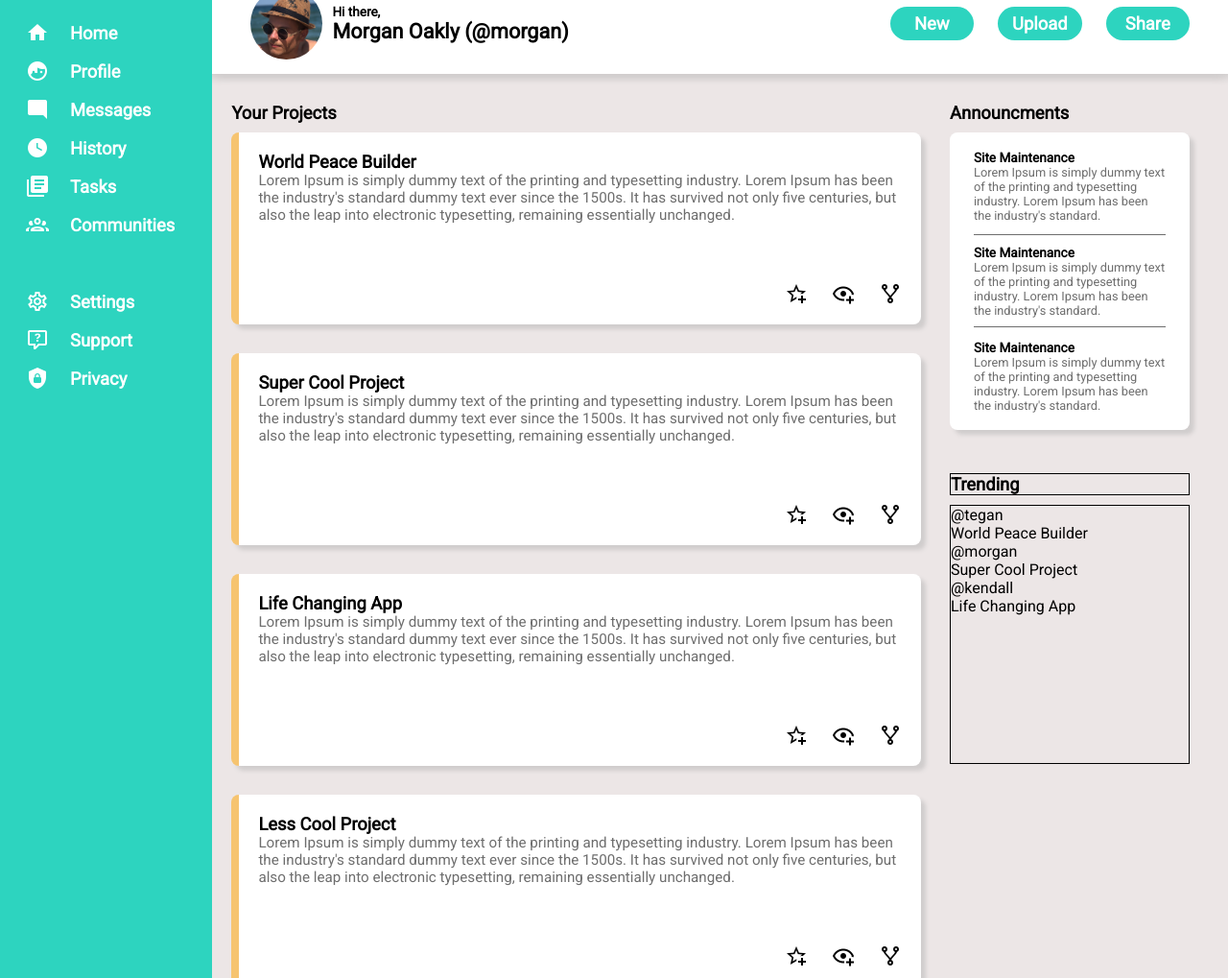
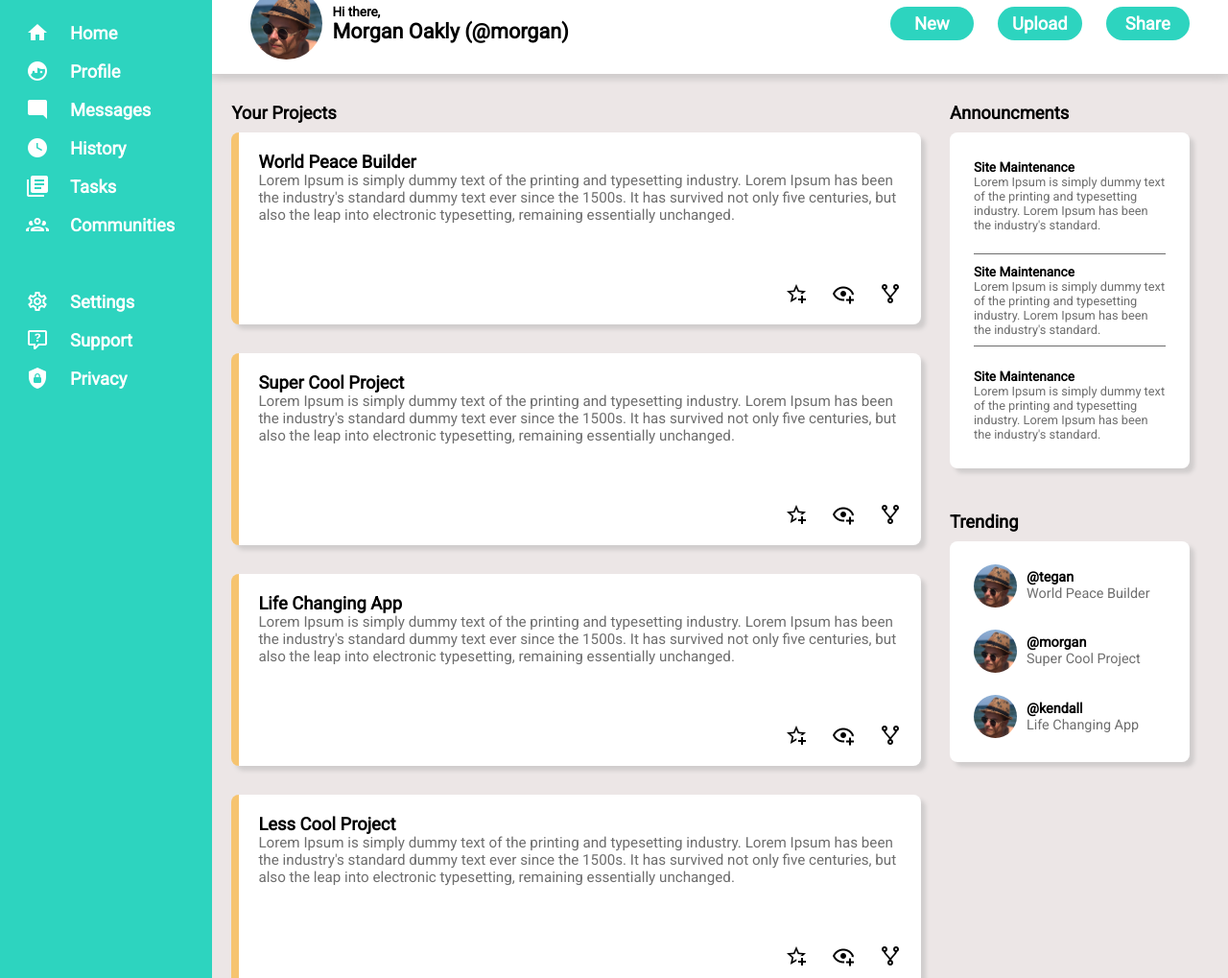
Before and after one commit to character-ignotus/Project--Admin_Dashboard, a plain HTML site: page index.html in a window 1280 px wide. Shown: the part 81-1100 px from the top of the page at 96% size. Drawn offline with Linux system fonts and the light colour scheme.

Commit message:
Style trending section

```diff
--- a/style.css
+++ b/style.css
@@ -219,7 +219,7 @@ input[type='search']:focus {
 
 .announcments-card {
     padding: 15px 25px;
-    height: 310px;
+    height: 350px;
     min-width: 250px;
     font-size: 0.8rem;
     display: grid;
@@ -253,16 +253,42 @@ input[type='search']:focus {
 }
 
 .trending-title {
-    border: 1px solid black;
     font-size: 1.15rem;
     font-weight: 800;
     margin-top: 35px;
 }
 
 .trending-card {
-    border: 1px solid black;
-    height: 270px;
+    height: 230px;
     min-width: 250px;
+    display: grid;
+    padding: 12.5px 25px;
+    background-color: white;
+    color: rgb(110, 110, 110);
+    box-shadow: 5px 5px 4px rgb(208, 205, 205);
+    border-radius: 8px;
+}
+
+.trending-account {
+    display: grid;
+    grid-template-columns: 45px 2fr;
+    column-gap: 10px;
+    font-size: 0.9rem;
+    align-items: center;
+}
+
+.trending-account > div:nth-child(1) {
+    width: 45px;
+    height: 45px;
+    border-radius: 50%;
+    background-image: url(Images/Icons/profile-pic-test.jpg);
+    background-position: center;
+    background-size: cover;
+}
+
+.trending-account > div:nth-child(2) > p:nth-child(1) {
+    font-weight: 800;
+    color: black;
 }
 
 .card {
```
